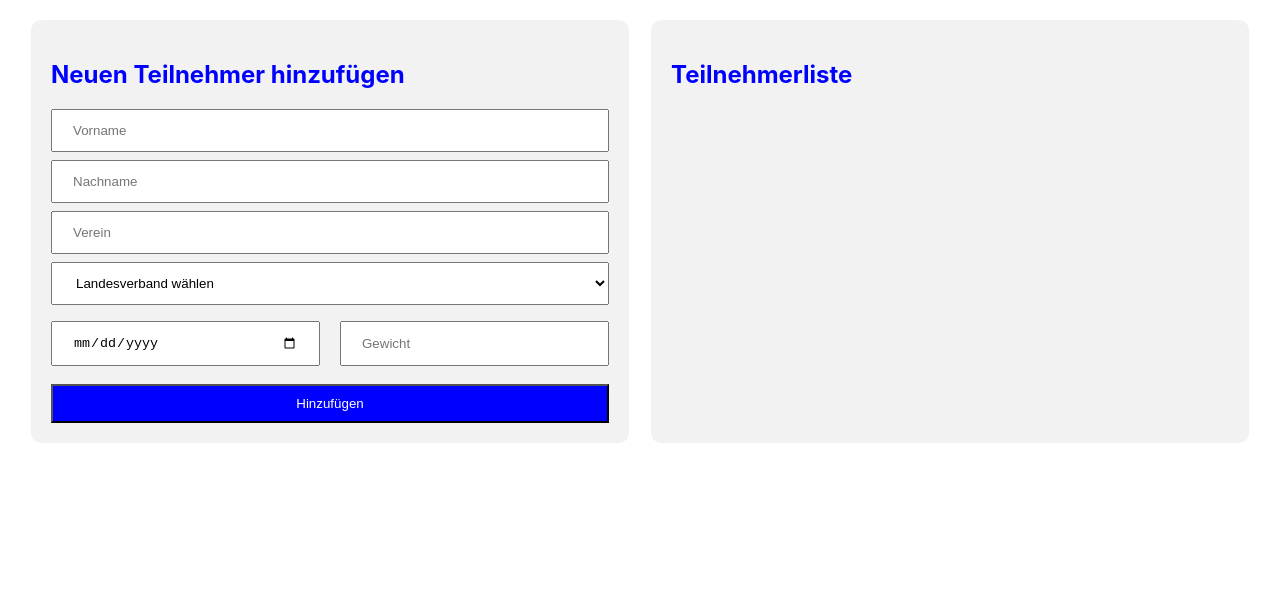
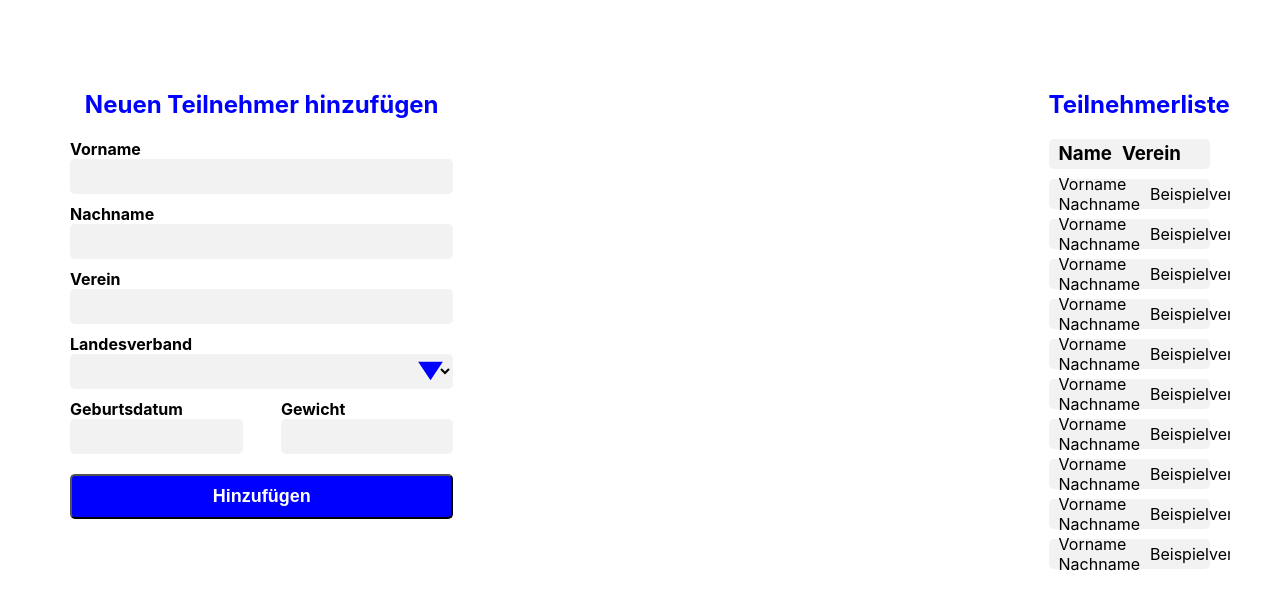
Before and after one commit to Rindersteak/JudoKampfFront, a React (Create React App) app: page / in a window 1280 px wide. Shown: the top 610 px of the page. Built offline with nearby package versions, Linux system fonts and the light colour scheme.

Commit message:
Aufteilung der Komponenten

```diff
--- a/src/App.tsx
+++ b/src/App.tsx
@@ -1,116 +1,60 @@
-import React, { useState, CSSProperties } from 'react';
+import React, { CSSProperties } from 'react';
+import ParticipantForm from './ParticipantForm';
+import ParticipantList from './ParticipantList';
+import { Participant } from './types';
 
-type Participant = {
-  firstName: string;
-  lastName: string;
-  club: string;
-  regionalAssociation: string;
-  birthDate: string;
-  weight: string;
+const App: React.FC = () => {
+    const [participants, setParticipants] = React.useState<Participant[]>([]);
+
+    const addParticipant = (participant: Participant) => {
+        setParticipants([participant, ...participants]);
     };
-
-const initialParticipant: Participant = {
-  firstName: '',
-  lastName: '',
-  club: '',
-  regionalAssociation: '',
-  birthDate: '',
-  weight: '',
-};
-
-const ParticipantForm: React.FC = () => {
-  const [participant, setParticipant] = useState<Participant>(initialParticipant);
-  const [participants, setParticipants] = useState<Participant[]>([]);
-
-  const handleInputChange = (e: React.ChangeEvent<HTMLInputElement | HTMLSelectElement>) => {
-    setParticipant({
-      ...participant,
-      [e.target.name]: e.target.value
-    });
-  };
-
-  const handleSubmit = (e: React.FormEvent) => {
-    e.preventDefault();
-    setParticipants([...participants, participant]);
-    setParticipant(initialParticipant);
-  };
-
-  const inputStyle: CSSProperties = {
-    display: 'block',
-    width: '100%',
-    padding: '12px 20px',
-    margin: '8px 0',
-    boxSizing: 'border-box'
-  };
-
-  const halfInputStyle: CSSProperties = {
-    ...inputStyle,
-    width: 'calc(50% - 10px)'
-  }
-
-  const flexContainer: CSSProperties = {
-    display: 'flex',
-    justifyContent: 'space-between'
-  }
 
     const appContainer: CSSProperties = {
         display: 'flex',
-    justifyContent: 'space-around',
-    padding: '20px'
-  }
+        justifyContent: 'center',
+        alignItems: 'flex-start',
+        backgroundColor: 'white',
+        height: '100vh',
+        padding: '50px'
+    };
+
+    const contentContainer: CSSProperties = {
+        maxWidth: '100%'
+    };
+
+    const innerContainer: CSSProperties = {
+        display: 'flex',
+        alignItems: 'flex-start'
+    };
 
     const formContainer: CSSProperties = {
-    width: '45%',
-    backgroundColor: '#f2f2f2',
-    padding: '20px',
-    borderRadius: '10px'
-  }
+        marginRight: '20px' // Abstand zwischen Teilnehmer hinzufügen und Liste
+    };
 
     const listContainer: CSSProperties = {
-    width: '45%',
-    backgroundColor: '#f2f2f2',
-    padding: '20px',
-    borderRadius: '10px',
-    maxHeight: '500px',
-    overflowY: 'scroll'
-  }
+        flex: '1', // Die Liste nimmt den verfügbaren Platz ein
+        overflowY: 'auto' // Scrollbar anzeigen, falls Inhalt zu groß ist
+    };
 
     return (
         <div style={appContainer}>
+            <div style={contentContainer}>
+                <div style={innerContainer}>
                     <div style={formContainer}>
-          <h2 style={{color: 'blue'}}>Neuen Teilnehmer hinzufügen</h2>
-          <form onSubmit={handleSubmit}>
-            <input style={inputStyle} type="text" name="firstName" placeholder="Vorname" onChange={handleInputChange} required />
-            <input style={inputStyle} type="text" name="lastName" placeholder="Nachname" onChange={handleInputChange} required />
-            <input style={inputStyle} type="text" name="club" placeholder="Verein" onChange={handleInputChange} required />
-            <select style={inputStyle} name="regionalAssociation" onChange={handleInputChange} required>
-              <option value="">Landesverband wählen</option>
-              {/* Hier können Sie die Liste der Landesverbände einfügen */}
-              <option value="beispiel">Beispielverband</option>
-            </select>
-            <div style={flexContainer}>
-              <input style={halfInputStyle} type="date" name="birthDate" placeholder="Geburtsdatum" onChange={handleInputChange} required />
-              <input style={halfInputStyle} type="number" name="weight" placeholder="Gewicht" onChange={handleInputChange} required />
+                        <ParticipantForm onAddParticipant={addParticipant} />
                     </div>
-          <button style={{backgroundColor: 'blue', color: 'white', padding: '10px 20px', marginTop: '10px', width: '100%'}}>Hinzufügen</button>
-        </form>
+                    <div style={listContainer}>
+                        <ParticipantList participants={participants} />
                     </div>
-
-      <div style={listContainer}>
-        <h2 style={{color: 'blue'}}>Teilnehmerliste</h2>
-        {participants.map((participant, index) => (
-          <div key={index}>
-            <h3>{participant.firstName} {participant.lastName}</h3>
-            <p>Verein: {participant.club}</p>
-            <p>Landesverband: {participant.regionalAssociation}</p>
-            <p>Geburtsdatum: {participant.birthDate}</p>
-            <p>Gewicht: {participant.weight}</p>
-            <hr />
                 </div>
-        ))}
             </div>
         </div>
     );
+
+
+
+
 };
 
-export default ParticipantForm;
+export default App;
--- /dev/null
+++ b/src/ParticipantForm.tsx
@@ -0,0 +1,140 @@
+import React, { useState, CSSProperties } from 'react';
+import { Participant } from './types';
+
+type Props = {
+    onAddParticipant: (participant: Participant) => void;
+};
+
+const ParticipantForm: React.FC<Props> = ({ onAddParticipant }) => {
+    const initialParticipant: Participant = {
+        firstName: '',
+        lastName: '',
+        regionalAssociation: '',
+        birthDate: '',
+        weight: 0,
+        club: ''
+    };
+
+    const [participant, setParticipant] = useState<Participant>(initialParticipant);
+
+    const handleInputChange = (e: React.ChangeEvent<HTMLInputElement | HTMLSelectElement>) => {
+        setParticipant({
+            ...participant,
+            [e.target.name]: e.target.value,
+        });
+    };
+
+    const handleSubmit = (e: React.FormEvent<HTMLFormElement>) => {
+        e.preventDefault();
+        onAddParticipant(participant);
+        setParticipant(initialParticipant);
+    };
+
+    const labelStyle: CSSProperties = {
+        color: 'black',
+        fontWeight: 'bold'
+    };
+
+    const inputStyle: CSSProperties = {
+        padding: '10px',
+        width: '100%',
+        marginBottom: '10px',
+        backgroundColor: '#f2f2f2',
+        border: 'none',
+        borderRadius: '5px',
+        boxSizing: 'border-box', // Padding und Border in der Gesamtbreite / -höhe
+        height: '35px', // Festlegen einer expliziten Höhe
+    };
+
+
+    const halfInputStyle: CSSProperties = {
+        ...inputStyle,
+        padding: '10px',
+        width: '48%',
+        marginBottom: '10px',
+        backgroundColor: '#f2f2f2',
+        border: 'none',
+        borderRadius: '5px',
+        boxSizing: 'border-box',
+        height: '100%',
+    };
+
+    const fullInputStyle: CSSProperties = {
+        ...inputStyle,
+        padding: '10px',
+        width: '100%',
+        marginBottom: '10px',
+        backgroundColor: '#f2f2f2',
+        border: 'none',
+        borderRadius: '5px',
+        boxSizing: 'border-box',
+        height: '35px',
+    };
+
+    const flexContainer: CSSProperties = {
+        display: 'flex',
+        flexDirection: 'row',
+        justifyContent: 'space-between',
+        border: 'none',
+        flexWrap: 'wrap',
+    };
+
+    const formContainer: CSSProperties = {
+        backgroundColor: '#ffffff',
+        padding: '20px',
+        width: '40%',
+        border: 'none',
+    };
+
+
+    return (
+        <div style={formContainer}>
+            <h2 style={{ color: 'blue', textAlign: 'center' }}>Neuen Teilnehmer hinzufügen</h2>
+            <form onSubmit={handleSubmit}>
+                <label style={labelStyle} htmlFor="firstName">Vorname</label>
+                <input style={inputStyle} type="text" id="firstName" name="firstName" onChange={handleInputChange} required />
+                <label style={labelStyle} htmlFor="lastName">Nachname</label>
+                <input style={inputStyle} type="text" id="lastName" name="lastName" onChange={handleInputChange} required />
+                <label style={labelStyle} htmlFor="club">Verein</label>
+                <input style={inputStyle} type="text" id="club" name="club" onChange={handleInputChange} required />
+                <label style={labelStyle} htmlFor="association">Landesverband</label>
+                <div style={{ position: 'relative' }}>
+                    <select style={inputStyle} id="association" name="association" onChange={handleInputChange} required defaultValue="">
+                        <option value=""></option>
+                        <option value="beispiel">Beispielverband</option>
+                    </select>
+                    <span style={{ position: 'absolute', right: '10px', top: '50%', transform: 'translateY(-50%)' }}>
+          <svg xmlns="http://www.w3.org/2000/svg" width="25" height="25" viewBox="0 0 12 12" fill="blue">
+            <path d="M0 9L6 0 12 9H0z" transform="rotate(180 6 4.5)" />
+
+
+          </svg>
+        </span>
+                </div>
+                <div style={flexContainer}>
+                    <div style={{ width: '45%' }}>
+                        <label style={labelStyle} htmlFor="birthDate">Geburtsdatum</label>
+                        <input style={fullInputStyle} type="string" id="birthDate" name="birthDate" onChange={handleInputChange} required />
+                    </div>
+                    <div style={{ width: '45%' }}>
+                        <label style={labelStyle} htmlFor="weight">Gewicht</label>
+                        <input style={fullInputStyle} type="number" id="weight" name="weight" onChange={handleInputChange} required />
+                    </div>
+                </div>
+                <button style={{
+                    backgroundColor: 'blue',
+                    color: 'white',
+                    padding: '10px 20px',
+                    marginTop: '10px',
+                    width: '100%',
+                    borderRadius: '5px',
+                    fontSize: '18px',
+                    fontWeight: 'bold',
+                }}>Hinzufügen</button>
+            </form>
+        </div>
+    );
+
+};
+
+export default ParticipantForm;
--- /dev/null
+++ b/src/ParticipantList.tsx
@@ -0,0 +1,74 @@
+import React, { CSSProperties } from 'react';
+
+import { Participant } from './types';
+
+type Props = {
+    participants: Participant[];
+};
+
+const ParticipantList: React.FC<Props> = ({ participants }) => {
+
+    const listContainer: CSSProperties = {
+        backgroundColor: 'f2f2f2',
+        padding: '20px',
+        borderRadius: '10px',
+        maxHeight: '500px',
+        overflowY: 'scroll',
+        scrollbarWidth: 'thin',
+        scrollbarColor: 'lightgray',
+        maxWidth: '400px'
+    };
+
+    const titleStyle: CSSProperties = {
+        color: 'blue',
+        textAlign: 'center',
+        marginBottom: '20px'
+    };
+
+    const entryStyle: CSSProperties = {
+        marginBottom: '10px',
+        display: 'flex',
+        alignItems: 'center',
+        backgroundColor: '#f2f2f2',
+        padding: '10px',
+        borderRadius: '5px',
+        height: '10px'
+    };
+
+
+    const nameStyle: CSSProperties = {
+        marginRight: '10px'
+    };
+
+    const headerStyle: CSSProperties = {
+        fontWeight: 'bold',
+        marginRight: '10px'
+    };
+
+
+    return (
+        <div style={listContainer}>
+            <h2 style={titleStyle}>Teilnehmerliste</h2>
+            <div style={entryStyle}>
+                <h3 style={headerStyle}>Name</h3>
+                <h3 style={headerStyle}>Verein</h3>
+            </div>
+            {participants.map((participant, index) => (
+                <div key={index} style={entryStyle}>
+                    <span style={nameStyle}>{participant.firstName} {participant.lastName}</span>
+                    <p>Verein: {participant.club}</p>
+                </div>
+            ))}
+
+            {/* Testeinträge */}
+            {Array.from({ length: 10 }).map((_, index) => (
+                <div key={`test-${index}`} style={entryStyle}>
+                    <span style={nameStyle}>Vorname Nachname</span>
+                    <p>Beispielverein</p>
+                </div>
+            ))}
+        </div>
+    );
+};
+
+export default ParticipantList;
--- /dev/null
+++ b/src/types.ts
@@ -0,0 +1,8 @@
+export type Participant = {
+    firstName: string;
+    lastName: string;
+    club: string;
+    regionalAssociation: string;
+    birthDate: string;
+    weight: number;
+};
```
Lines whose indentation alone changed are shown as unchanged.
